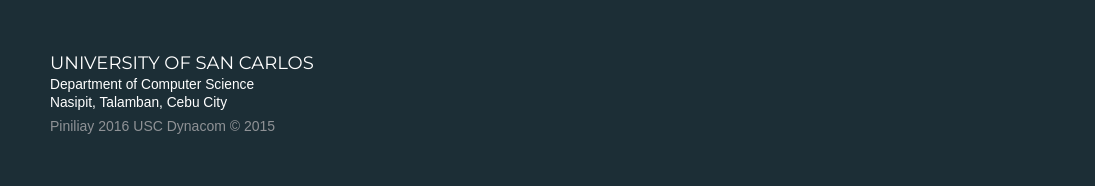
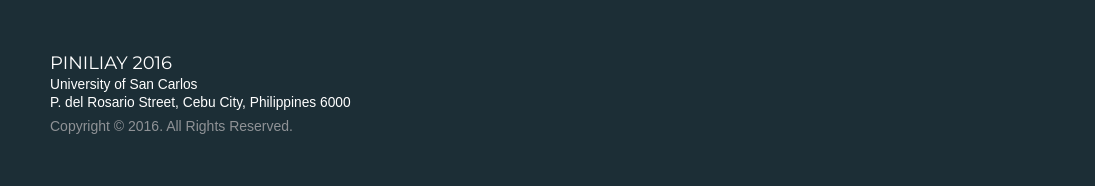
Before and after one commit to eundelfin/piniliay, a plain HTML site: page index.html in a window 1280 px wide. Shown: the part 729-915 px from the top of the page, 0-1095 px from the left. Drawn offline with nearby package versions, Linux system fonts and the light colour scheme.

Commit message:
update ui

```diff
--- a/css/style.css
+++ b/css/style.css
@@ -3,7 +3,7 @@
  * 15 May 2015
  */
 
-@media screen and (max-width: 479px) {
+@media screen and (max-width: 1199px) {
 
   .nav-tabs-responsive > li {
     display: none;
@@ -28,6 +28,7 @@
   }
   .nav-tabs-responsive > li.active, .nav-tabs-responsive > li.prev, .nav-tabs-responsive > li.next {
     display: block;
+
   }
   .nav-tabs-responsive > li.prev, .nav-tabs-responsive > li.next {
     -webkit-transform: scale(0.9);
--- a/index.html
+++ b/index.html
@@ -98,11 +98,10 @@
 			<div class="footer-left">
 
 
-				<h4 style="margin-bottom: 1.5px;">University of San Carlos</h4>
-        <small>Department of Computer Science</small><br>
-        <small>Nasipit, Talamban, Cebu City</small>
-
-				<p>Piniliay 2016 USC Dynacom &copy; 2015</p>
+				<h4 style="margin-bottom: 1.5px;">Piniliay 2016</h4>
+        <small>University of San Carlos</small><br>
+        <small>P. del Rosario Street, Cebu City, Philippines 6000</small>
+				<p>Copyright &copy; 2016. All Rights Reserved.</p>
 			</div>
 
 		</footer>
```
Also changed, not shown: presidentials.html (+4 -5 lines).
